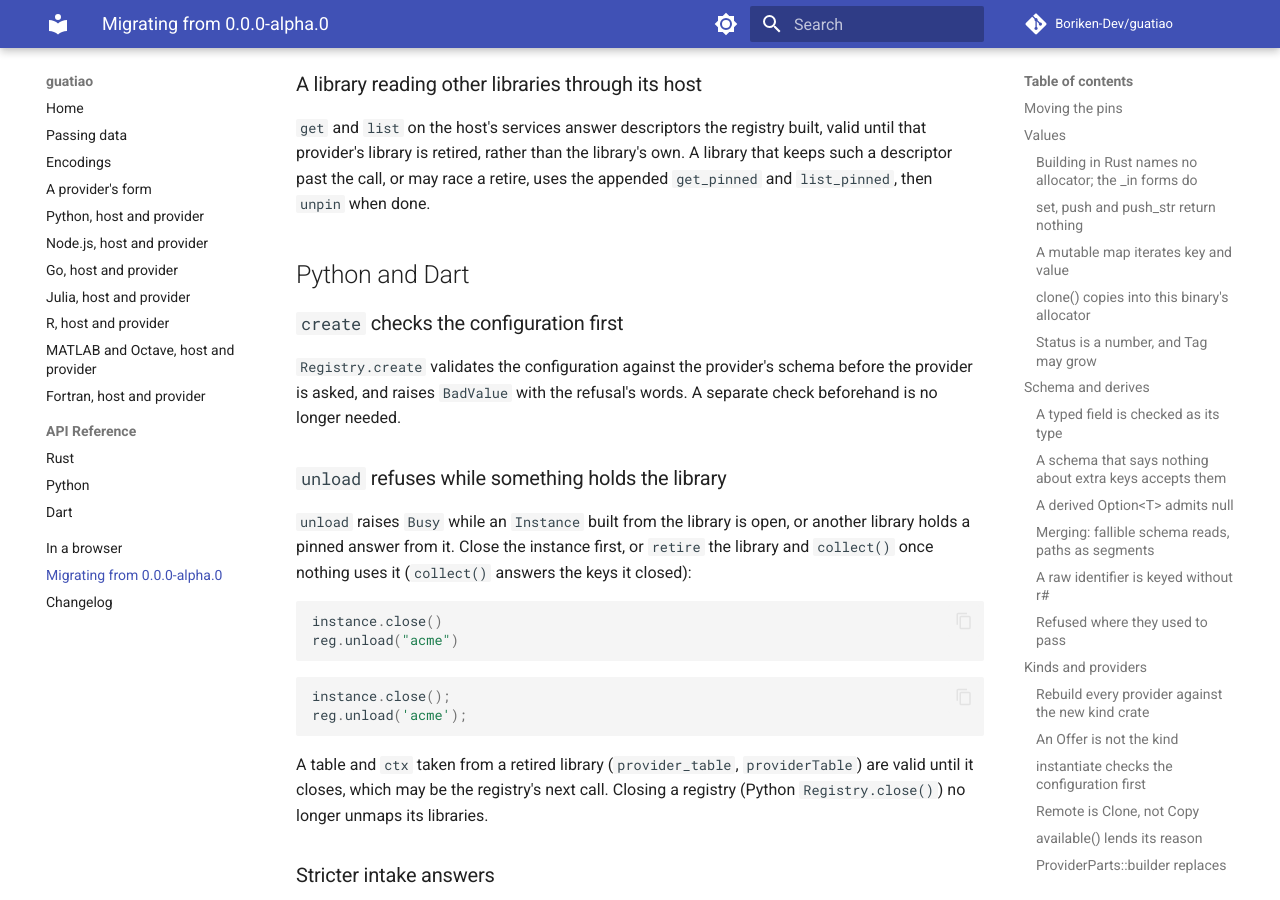
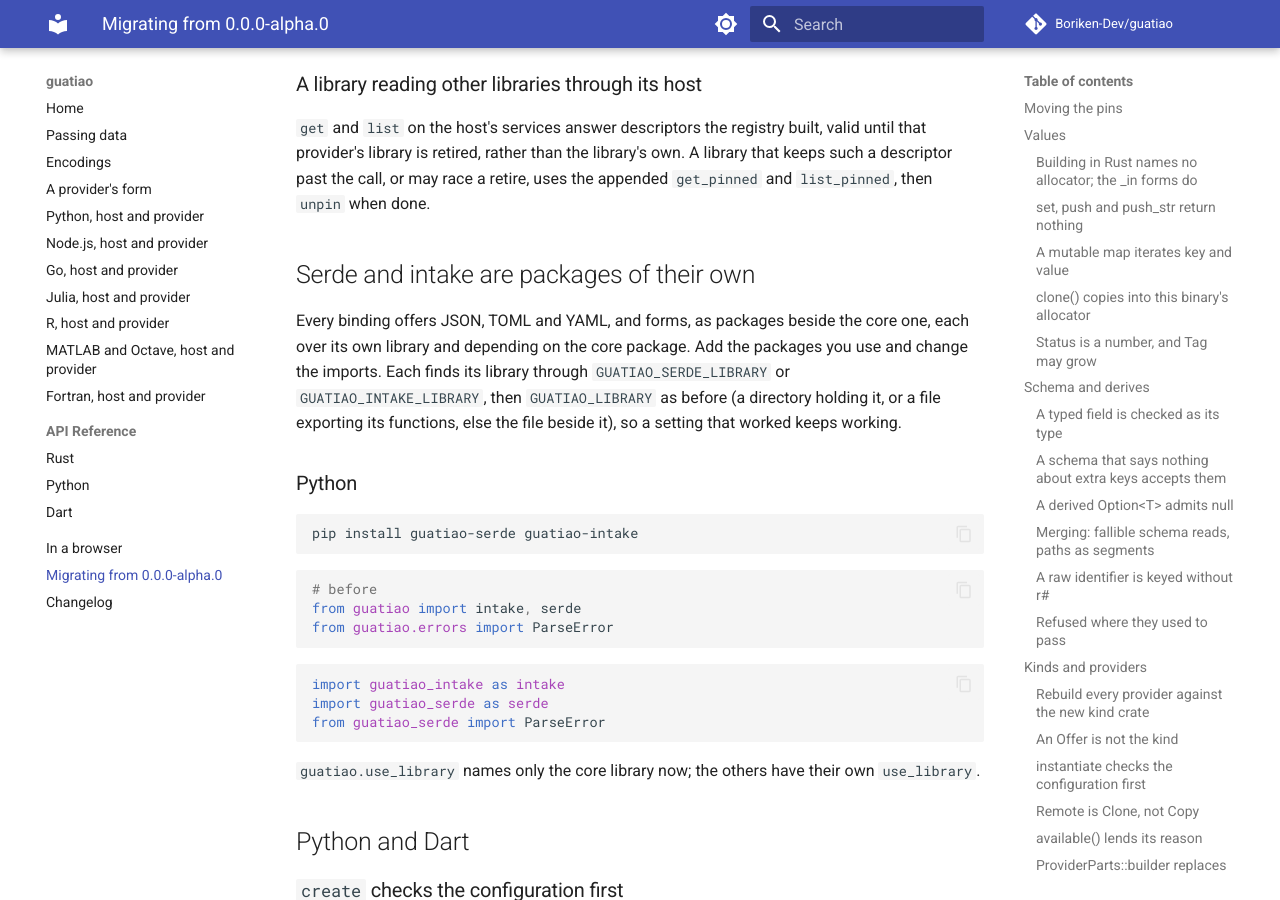
Before and after one commit to Boriken-Dev/guatiao, an MkDocs documentation site: the page built from docs/migrating.md, in a window 1280 px wide and 900 px high, scrolled down 16267 px. Built offline with MkDocs 1.6.1 and Material for MkDocs 9.7.7, drawn with Linux system fonts in a browser that asks for light colours; comment, search, counter and statistics services are not loaded.

Commit message:
docs: the Python serde and intake packages on the site and in the migration
The Python API page renders guatiao.ffi, guatiao_serde and
guatiao_intake; the forms page imports guatiao_intake; the changelog and
the migration page say what to install and import now.

````diff
--- a/docs/migrating.md
+++ b/docs/migrating.md
@@ -825,6 +825,37 @@ library's own. A library that keeps such a descriptor past the call, or
 may race a retire, uses the appended `get_pinned` and `list_pinned`, then
 `unpin` when done.
 
+## Serde and intake are packages of their own
+
+Every binding offers JSON, TOML and YAML, and forms, as packages beside
+the core one, each over its own library and depending on the core
+package. Add the packages you use and change the imports. Each finds its
+library through `GUATIAO_SERDE_LIBRARY` or `GUATIAO_INTAKE_LIBRARY`, then
+`GUATIAO_LIBRARY` as before (a directory holding it, or a file exporting
+its functions, else the file beside it), so a setting that worked keeps
+working.
+
+### Python
+
+```bash
+pip install guatiao-serde guatiao-intake
+```
+
+```python
+# before
+from guatiao import intake, serde
+from guatiao.errors import ParseError
+```
+
+```python
+import guatiao_intake as intake
+import guatiao_serde as serde
+from guatiao_serde import ParseError
+```
+
+`guatiao.use_library` names only the core library now; the others have
+their own `use_library`.
+
 ## Python and Dart
 
 ### `create` checks the configuration first
````
Also changed, not shown: AGENTS.md (+12 -5 lines), CHANGELOG.md (+13 -0 lines), docs/api/python.md (+21 -12 lines), docs/forms.md (+1 -1 lines).
